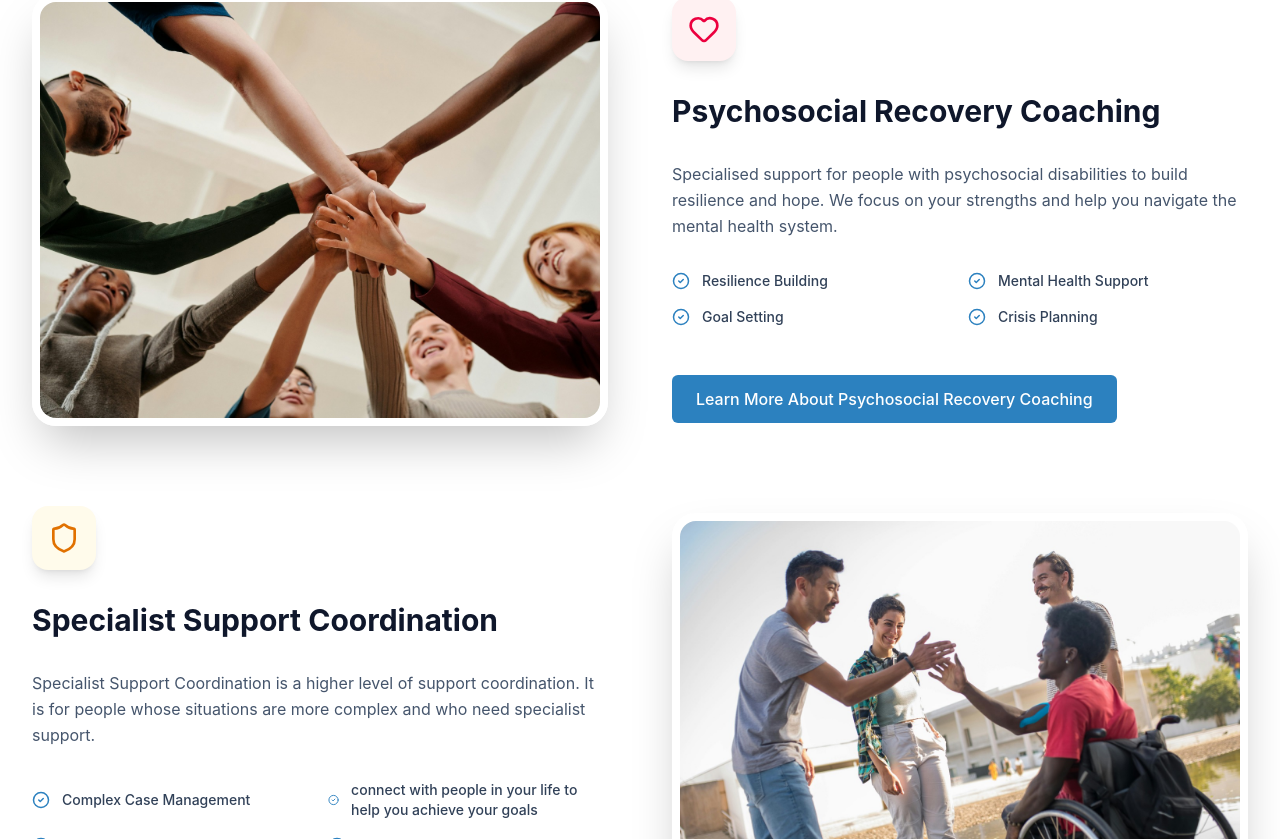
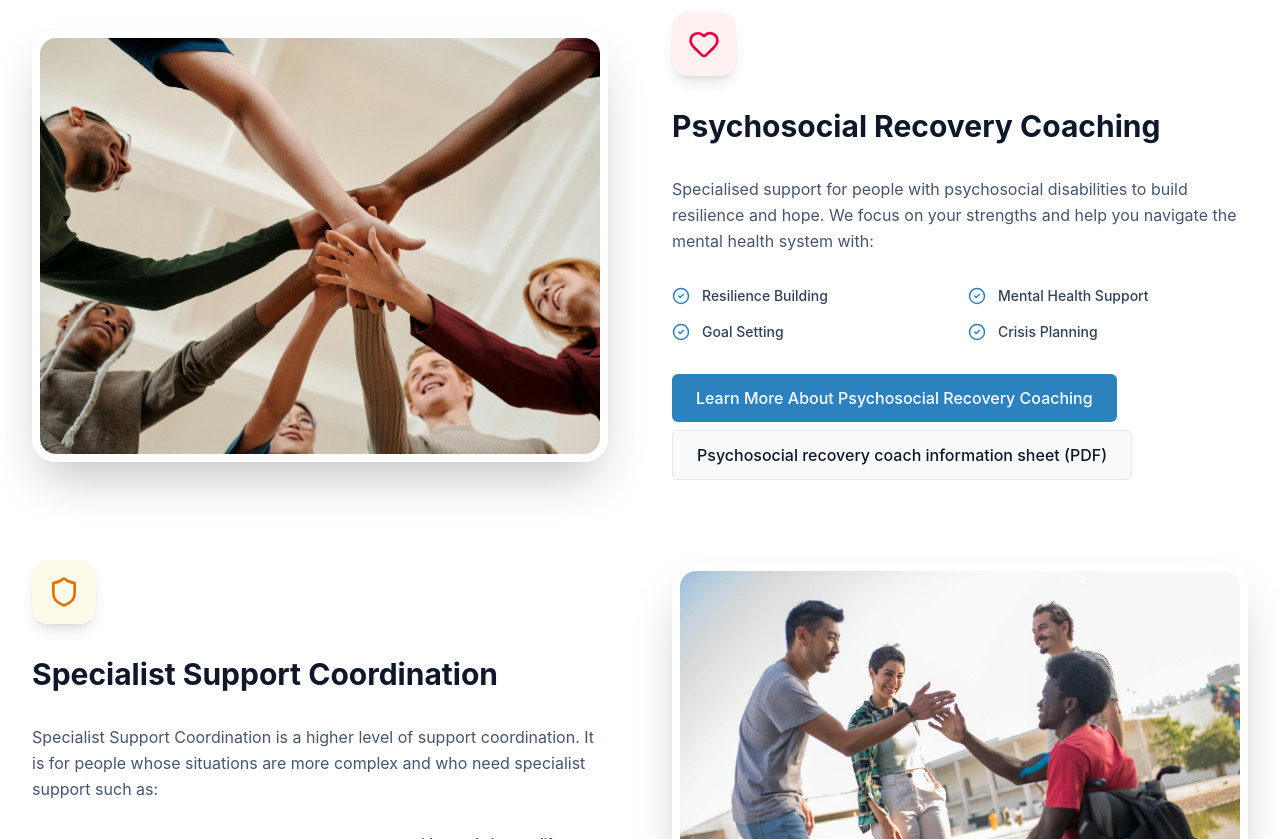
Before and after one commit to EbukaOkoye/ndis-aus, a React (Vite) app: page /services in a window 1280 px wide. Shown: the part 1401-2240 px from the top of the page. Built offline with nearby package versions, Linux system fonts and the light colour scheme.

Commit message:
new and final changes

```diff
--- a/src/components/Footer.tsx
+++ b/src/components/Footer.tsx
@@ -134,7 +134,7 @@ export default function Footer() {
                 <MapPin size={18} className="text-primary shrink-0 mt-1" />
                 <div className="flex flex-col">
                   <span className="text-xs text-slate-500 uppercase font-bold">
-                    Location
+                    Head Office
                   </span>
                   <span className="text-sm">Adelaide, South Australia</span>
                 </div>
--- a/src/lib/dummyData.ts
+++ b/src/lib/dummyData.ts
@@ -6,7 +6,7 @@ export const services = [
     description:
       "Expert guidance to help you understand and implement your NDIS plan effectively.",
     icon: Users,
-    href: "/services/support-coordination",
+    href: "/services#support-coordination",
     color: "bg-blue-50 text-blue-600",
   },
   {
@@ -14,7 +14,7 @@ export const services = [
     description:
       "Specialised support for people with psychosocial disabilities to build resilience and hope.",
     icon: Heart,
-    href: "/services/recovery-coaching",
+    href: "/services#recovery-coaching",
     color: "bg-rose-50 text-rose-600",
   },
   {
@@ -22,7 +22,7 @@ export const services = [
     description:
       "Higher level support for complex situations, addressing complex barriers that affect your ability to access the right supports.",
     icon: Shield,
-    href: "/services/specialist-coordination",
+    href: "/services#specialist-coordination",
     color: "bg-amber-50 text-amber-600",
   },
   // {
@@ -49,12 +49,12 @@ export const faqs = [
   {
     question: "Why choose Australian NDIS Services for support coordination?",
     answer:
-      "We offer experienced coordinators, deep NDIS knowledge, clear communication, and a commitment to your goals.",
+      "We offer experienced coordinators, expert NDIS knowledge, clear communication, and a commitment to your goals.",
   },
   {
     question: "Do you provide services in my area?",
     answer:
-      "We primarily serve the Adelaide and surrounding South Australia regions, offering both in-person and remote support.",
+      "We primarily serve the Adelaide and surrounding South Australia regions and are able to reach out to you anywhere in Australia, as we offer both in-person and remote support.",
   },
 ];
 
@@ -92,9 +92,9 @@ export const footerLinks = [
   {
     title: "Our Services",
     links: [
-      { name: "Support Coordination", href: "/services/support-coordination" },
-      { name: "Psychosocial Recovery Coaching", href: "/services/recovery-coaching" },
-      { name: "Specialist Support Coordination", href: "/services/specialist-coordination" },
+      { name: "Support Coordination", href: "/services#support-coordination" },
+      { name: "Psychosocial Recovery Coaching", href: "/services#recovery-coaching" },
+      { name: "Specialist Support Coordination", href: "/services#specialist-coordination" },
       // { name: "Individualised Living Options", href: "/services/ilo" },
     ],
   },
@@ -128,9 +128,10 @@ export const servicesServicesPage = [
   {
     id: "support-coordination",
     title: "Support Coordination",
-    description: "When your NDIS plan is approved, you might receive funded support coordination to help you to use your plan to achieve your goals. Getting this type of funded support in your plan depends on your individual needs and circumstances, such as your disability or your personal situation.",
+    description:
+      "When your NDIS plan is approved, you might receive funded support coordination to help you to use your plan to achieve your goals. Getting this type of funded support in your plan depends on your individual needs and circumstances, such as your disability or your personal situation. We can help you with:",
     icon: Users,
-    img: "/aborigines.jpeg",
+    img: "/about-small.png",
     href: "https://ndis.gov.au/participants/using-your-plan/who-can-help-start-your-plan/support-coordination",
     color: "bg-blue-50 text-blue-600",
     features: ["Understand and use your NDIS plan", "Build your ability to become more independent", "Access community and mainstream services", "Make the most of your funded supports"],
@@ -138,17 +139,20 @@ export const servicesServicesPage = [
   {
     id: "recovery-coaching",
     title: "Psychosocial Recovery Coaching",
-    description: "Specialised support for people with psychosocial disabilities to build resilience and hope. We focus on your strengths and help you navigate the mental health system.",
+    description:
+      "Specialised support for people with psychosocial disabilities to build resilience and hope. We focus on your strengths and help you navigate the mental health system with:",
     icon: Heart,
     img: "/hands-together.jpeg",
-    href: "https://ndis.gov.au/understanding",
+    href: "https://www.ndis.gov.au/understanding/how-ndis-works/psychosocial-disability/psychosocial-disability-supports",
+    pdfHref: "https://www.ndis.gov.au/media/6964/download?attachment",
     color: "bg-rose-50 text-rose-600",
     features: ["Resilience Building", "Mental Health Support", "Goal Setting", "Crisis Planning"],
   },
   {
     id: "specialist-coordination",
     title: "Specialist Support Coordination",
-    description: "Specialist Support Coordination is a higher level of support coordination. It is for people whose situations are more complex and who need specialist support.",
+    description:
+      "Specialist Support Coordination is a higher level of support coordination. It is for people whose situations are more complex and who need specialist support such as:",
     icon: Shield,
     img: "/wheelchair-play.jpeg",
     href: "https://www.ndis.gov.au/understanding/how-ndis-works/psychosocial-disability/psychosocial-disability-supports",
--- a/src/pages/Home.tsx
+++ b/src/pages/Home.tsx
@@ -46,49 +46,32 @@ export default function Home() {
               </div>
               <h1 className="text-4xl md:text-5xl lg:text-6xl font-extrabold text-slate-900 leading-[1.1]">
                 Expert NDIS{" "}
-                <span className="text-primary">Support Coordination</span> in
-                South Australia
+                <span className="text-primary">Support Coordination</span>
               </h1>
               <p className="text-lg text-slate-600 leading-relaxed max-w-xl">
                 We help you navigate the NDIS with confidence, connecting you to
                 the right supports to achieve your goals and live a fulfilling
                 life.
               </p>
-              <div className="flex flex-col sm:flex-row gap-4">
-                <Link to="/contact" className="btn-primary px-8 py-4 text-lg">
+              <div className="grid grid-cols-2 gap-4">
+                <Link to="/contact" className="btn-primary py-4 text-lg">
                   Get Started Today
                 </Link>
                 <Link
                   to="/services"
-                  className="btn-secondary px-8 py-4 text-lg"
+                  className="btn-outline px-8 py-4 text-lg"
                 >
                   Explore Services
                 </Link>
+                <a
+                  href="https://www.ndis.gov.au/understanding"
+                  target="_blank"
+                  rel="noreferrer"
+                  className="btn-outline bg-white text-base"
+                >
+                  Understanding the NDIS
+                </a>
               </div>
-              {/* <div className="flex items-center gap-6 pt-4">
-                <div className="flex -space-x-3">
-                  {[1, 2, 3, 4].map((i) => (
-                    <div
-                      key={i}
-                      className="w-10 h-10 rounded-full border-2 border-white bg-slate-200 overflow-hidden"
-                    >
-                      <img
-                        src={`https://picsum.photos/seed/user${i}/100/100`}
-                        alt="User"
-                        referrerPolicy="no-referrer"
-                      />
-                    </div>
-                  ))}
-                </div>
-                <div className="flex flex-col">
-                  <span className="text-sm font-bold text-slate-900">
-                    500+ Participants
-                  </span>
-                  <span className="text-xs text-slate-500">
-                    Supported across South Australia
-                  </span>
-                </div>
-              </div> */}
             </motion.div>
 
             <motion.div
@@ -97,30 +80,14 @@ export default function Home() {
               transition={{ duration: 0.6, delay: 0.2 }}
               className="relative"
             >
-              <div className="relative z-10 rounded-2xl overflow-hidden shadow-2xl aspect-3/2">
+              <div className="relative z-10 rounded-2xl overflow-hidden shadow-2xl aspect-square">
                 <img
                   src="/ndis_logo.png"
                   alt="Support Coordination"
-                  className="w-full h-full object-center"
+                  className="w-full h-full object-cover bg-white"
                   referrerPolicy="no-referrer"
                 />
               </div>
-              {/* Decorative elements */}
-              {/* <div className="absolute -top-6 -right-6 w-32 h-32 bg-primary/10 rounded-full blur-3xl" /> */}
-              {/* <div className="absolute -bottom-10 -left-10 w-48 h-48 bg-primary/20 rounded-full blur-3xl" /> */}
-              {/* <div className="absolute top-1/2 -translate-y-1/2 -right-12 hidden xl:block">
-                <div className="bg-white p-6 rounded-xl shadow-xl border border-slate-100 flex flex-col gap-4 max-w-[200px]">
-                  <div className="w-10 h-10 bg-emerald-100 text-emerald-600 rounded-lg flex items-center justify-center">
-                    <CheckCircle2 size={24} />
-                  </div>
-                  <p className="text-sm font-bold text-slate-900">
-                    Registered NDIS Provider
-                  </p>
-                  <p className="text-xs text-slate-500">
-                    Quality assured services you can trust.
-                  </p>
-                </div>
-              </div> */}
             </motion.div>
           </div>
         </div>
@@ -473,13 +440,10 @@ export default function Home() {
             </div>
 
             <div className="relative z-10 max-w-3xl mx-auto flex flex-col items-center gap-8">
-              <h2 className="text-3xl md:text-5xl font-extrabold leading-tight">
-                Ready to take control of your NDIS journey?
-              </h2>
-              <p className="text-lg text-white/80 leading-relaxed">
+              <h2 className="text-2xl md:text-4xl font-extrabold leading-tight">
                 Contact us today for a free consultation and discover how our
                 expert support coordinators can help you achieve your goals.
-              </p>
+              </h2>
               <div className="flex flex-col sm:flex-row gap-4">
                 <Link
                   to="/contact"
--- a/src/pages/Services.tsx
+++ b/src/pages/Services.tsx
@@ -1,3 +1,4 @@
+import { useEffect } from "react";
 import { motion } from "motion/react";
 import {
   ArrowRight,
@@ -9,11 +10,33 @@ import {
   Phone,
   Mail,
 } from "lucide-react";
-import { Link } from "react-router-dom";
+import { Link, useLocation, useParams } from "react-router-dom";
 import { cn } from "@/src/lib/utils";
 import { servicesServicesPage } from "../lib/dummyData";
 
 export default function Services() {
+  const location = useLocation();
+  const params = useParams();
+
+  useEffect(() => {
+    const anchor = location.hash.replace("#", "") || params.id;
+    if (!anchor) return;
+
+    const attemptScroll = (triesLeft: number) => {
+      const el = document.getElementById(anchor);
+      if (!el) {
+        if (triesLeft <= 0) return;
+        window.setTimeout(() => attemptScroll(triesLeft - 1), 100);
+        return;
+      }
+
+      const top = el.getBoundingClientRect().top + window.scrollY - 110;
+      window.scrollTo({ top, behavior: "smooth" });
+    };
+
+    attemptScroll(10);
+  }, [location.hash, params.id]);
+
   return (
     <div className="flex flex-col">
       {/* Hero Section */}
@@ -58,12 +81,13 @@ export default function Services() {
             {servicesServicesPage.map((service, index) => (
               <motion.div
                 key={service.id}
+                id={service.id}
                 initial={{ opacity: 0, y: 40 }}
                 whileInView={{ opacity: 1, y: 0 }}
                 viewport={{ once: true }}
                 transition={{ duration: 0.6, delay: index * 0.1 }}
                 className={cn(
-                  "grid grid-cols-1 lg:grid-cols-2 gap-16 items-center",
+                  "grid grid-cols-1 lg:grid-cols-2 gap-16 items-center scroll-mt-28",
                   index % 2 === 1 ? "lg:flex-row-reverse" : "",
                 )}
               >
@@ -98,14 +122,23 @@ export default function Services() {
                       </div>
                     ))}
                   </div>
-                  <div className="pt-4">
+                  <div className="">
                     <Link
                       to={service.href}
                       target="_blank"
-                      className="btn-primary px-8"
+                      className="btn-primary px-8 mb-2"
                     >
                       Learn More About {service.title}
                     </Link>
+                    {service.pdfHref ? (
+                      <Link
+                        to={service.pdfHref}
+                        target="_blank"
+                        className="btn-secondary px-8"
+                      >
+                        Psychosocial recovery coach information sheet (PDF)
+                      </Link>
+                    ) : null}
                   </div>
                 </div>
 
@@ -208,7 +241,7 @@ export default function Services() {
               <h2 className="text-3xl md:text-4xl font-bold">
                 Get in touch with our expert coordinators today!
               </h2>
-              <p className="text-slate-400 text-lg">
+              <p className="text-white/90 text-xl font-bold">
                 Our expert coordinators can help you design a support strategy
                 that perfectly aligns with your goals and NDIS plan.
               </p>
```
Also changed, not shown: src/pages/About.tsx (+1 -25 lines).
